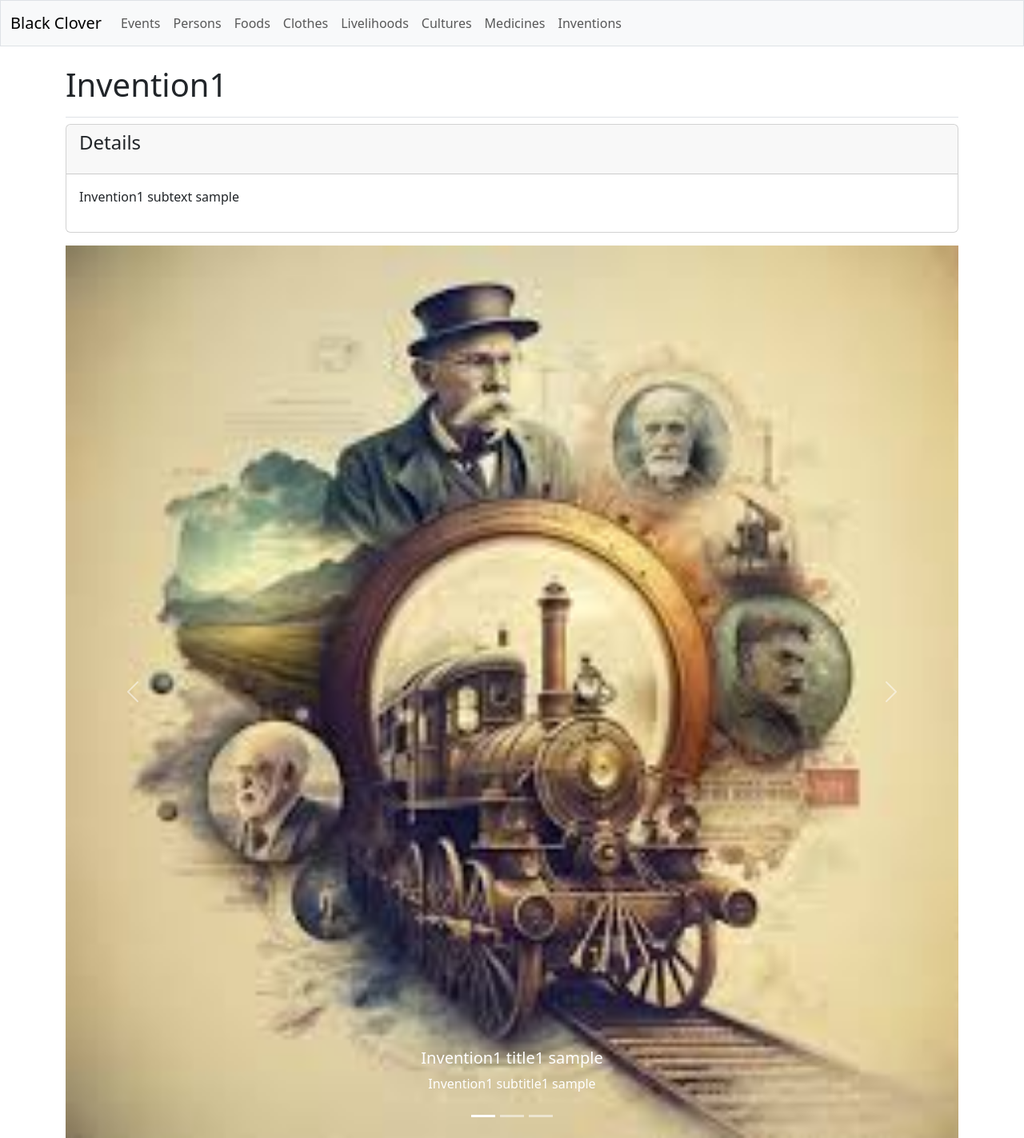
After one commit to BrianIbale/Black-Clover, a Django app: page /galleries/inventions/1/ in a window 1280 px wide. The commit adds this page. Shown: the whole page at 80% size. Run offline with Django 5.2, Linux system fonts and the light colour scheme; data comes from the database, SQL or seed files in the repository; both versions use the stored data as it was after the commit; some libraries are stand-ins or nearby versions.

Commit message:
Create invention object

```diff
--- a/hg_project/galleries/admin.py
+++ b/hg_project/galleries/admin.py
@@ -5,7 +5,8 @@ from .models import (Person, PersonDetail, PersonsImage,
                      Clothe, ClotheDetail, ClotheImage,
                      Livelihood, LivelihoodDetail, LivelihoodImage,
                      Culture, CultureDetail, CultureImage,
-                     Medicine, MedicineDetail, MedicineImage)
+                     Medicine, MedicineDetail, MedicineImage,
+                     Invention, InventionDetail, InventionImage)
 
 # Register your models here.
 admin.site.register(Person)
@@ -29,3 +30,6 @@ admin.site.register(CultureImage)
 admin.site.register(Medicine)
 admin.site.register(MedicineDetail)
 admin.site.register(MedicineImage)
+admin.site.register(Invention)
+admin.site.register(InventionDetail)
+admin.site.register(InventionImage)
--- a/hg_project/galleries/models.py
+++ b/hg_project/galleries/models.py
@@ -174,3 +174,28 @@ class MedicineImage(models.Model):
 
     def __str__(self):
         return self.title
+
+
+class Invention(models.Model):
+    invention_text = models.CharField(max_length=200)
+
+    def __str__(self):
+        return self.invention_text
+
+
+class InventionDetail(models.Model):
+    invention = models.ForeignKey(Invention, on_delete=models.CASCADE)
+    invention_subtext = models.TextField()
+
+    def __str__(self):
+        return self.invention_subtext
+
+
+class InventionImage(models.Model):
+    invention = models.ForeignKey(Invention, on_delete=models.CASCADE)
+    image = models.ImageField(upload_to='inventions/')
+    title = models.CharField(max_length=150)
+    sub_title = models.CharField(max_length=100)
+
+    def __str__(self):
+        return self.title
--- a/hg_project/galleries/templates/galleries/base.html
+++ b/hg_project/galleries/templates/galleries/base.html
@@ -44,6 +44,8 @@
                 Cultures</a></li>
             <a class="nav-link" href="{% url 'galleries:medicines' %}">
                 Medicines</a></li>
+            <a class="nav-link" href="{% url 'galleries:inventions' %}">
+                Inventions</a></li>
         </ul> <!-- End of links on left side of navbar -->
 
 
--- /dev/null
+++ b/hg_project/galleries/templates/galleries/invention_detail.html
@@ -0,0 +1,54 @@
+{% extends 'galleries/base.html' %}
+
+
+{% block page_header %}
+  <h1>{{ invention.invention_text }}</h1>
+{% endblock page_header %}
+
+
+{% block content %}
+
+
+  {% for invention_detail in invention_details %}
+    <div class="card mb-3">
+      <!-- Card header with timestamp and edit link -->
+      <h4 class="card-header">
+        <p>Details</p>
+      </h4>
+      <!-- Card body with entry text -->
+      <div class="card-body">{{ invention_detail.invention_subtext|linebreaks }}</div>
+    </div>
+  {% empty %}
+    <p>There are no inventions for this culture yet.</p>
+  {% endfor %}
+
+
+  <div id="carouselExampleCaptions" class="carousel slide">
+    <div class="carousel-indicators">
+      <button type="button" data-bs-target="#carouselExampleCaptions" data-bs-slide-to="0" class="active" aria-current="true" aria-label="Slide 1"></button>
+      <button type="button" data-bs-target="#carouselExampleCaptions" data-bs-slide-to="1" aria-label="Slide 2"></button>
+      <button type="button" data-bs-target="#carouselExampleCaptions" data-bs-slide-to="2" aria-label="Slide 3"></button>
+    </div>
+
+    <div class="carousel-inner">
+      {% for image in images %}
+        <div class="carousel-item {% if forloop.counter0 == 0 %}active{% endif %}">
+          <img src="{{ image.image.url }}" class="d-block w-100" alt="...">
+          <div class="carousel-caption d-none d-md-block">
+            <h5>{{ image.title }}</h5>
+            <p>{{ image.sub_title }}</p>
+          </div>
+        </div>
+      {% endfor %}
+    </div>
+    <button class="carousel-control-prev" type="button" data-bs-target="#carouselExampleCaptions" data-bs-slide="prev">
+      <span class="carousel-control-prev-icon" aria-hidden="true"></span>
+      <span class="visually-hidden">Previous</span>
+    </button>
+    <button class="carousel-control-next" type="button" data-bs-target="#carouselExampleCaptions" data-bs-slide="next">
+      <span class="carousel-control-next-icon" aria-hidden="true"></span>
+      <span class="visually-hidden">Next</span>
+    </button>
+  </div>
+
+{% endblock content %}
--- a/hg_project/galleries/urls.py
+++ b/hg_project/galleries/urls.py
@@ -43,4 +43,9 @@ urlpatterns = [
     path('medicines', views.medicines, name='medicines'),
     # Detail page for a single medicine.
     path('medicines/<int:medicine_id>/', views.medicine_detail, name='medicine_detail'),
+
+    # Page that shows all inventions.
+    path('inventions', views.inventions, name='inventions'),
+    # Detail page for a single invention.
+    path('inventions/<int:invention_id>/', views.invention_detail, name='invention_detail'),
 ]
--- a/hg_project/galleries/views.py
+++ b/hg_project/galleries/views.py
@@ -2,7 +2,8 @@ from django.shortcuts import render
 
 from .models import (Person, PersonsImage, Event, EventImage,  Food, FoodImage,
                      Clothe, ClotheImage, Livelihood, LivelihoodImage,
-                     Culture, CultureImage, Medicine, MedicineImage)
+                     Culture, CultureImage, Medicine, MedicineImage,
+                     Invention, InventionImage)
 
 # Create your views here.
 def index(request):
@@ -127,3 +128,20 @@ def medicine_detail(request, medicine_id):
     medicine_details = medicine.medicinedetail_set.all()
     context = {'medicine': medicine, 'medicine_details': medicine_details, 'images': images}
     return render(request, 'galleries/medicine_detail.html', context)
+
+
+def inventions(request):
+    """Show all inventions."""
+    inventions = Invention.objects.all()
+    context = {'inventions': inventions}
+    return render(request, 'galleries/inventions.html', context)
+
+
+def invention_detail(request, invention_id):
+    """Show a single invention's details with images."""
+    invention = Invention.objects.get(id=invention_id)
+    images = InventionImage.objects.filter(invention=invention)
+
+    invention_details = invention.inventiondetail_set.all()
+    context = {'invention': invention, 'invention_details': invention_details, 'images': images}
+    return render(request, 'galleries/invention_detail.html', context)
```
Also changed, not shown: hg_project/galleries/templates/galleries/inventions.html (added, +24 -0 lines), hg_project/db.sqlite3, hg_project/galleries/migrations/0012_invention_inventiondetail_inventionimage.py (added), hg_project/inventions/Invention1_image1_sample.jpg (added), hg_project/inventions/Invention1_image2_sample.jpg (added), hg_project/inventions/Invention2_image1_sample.jpg (added), hg_project/inventions/Invention2_image2_sample.jpg (added).
